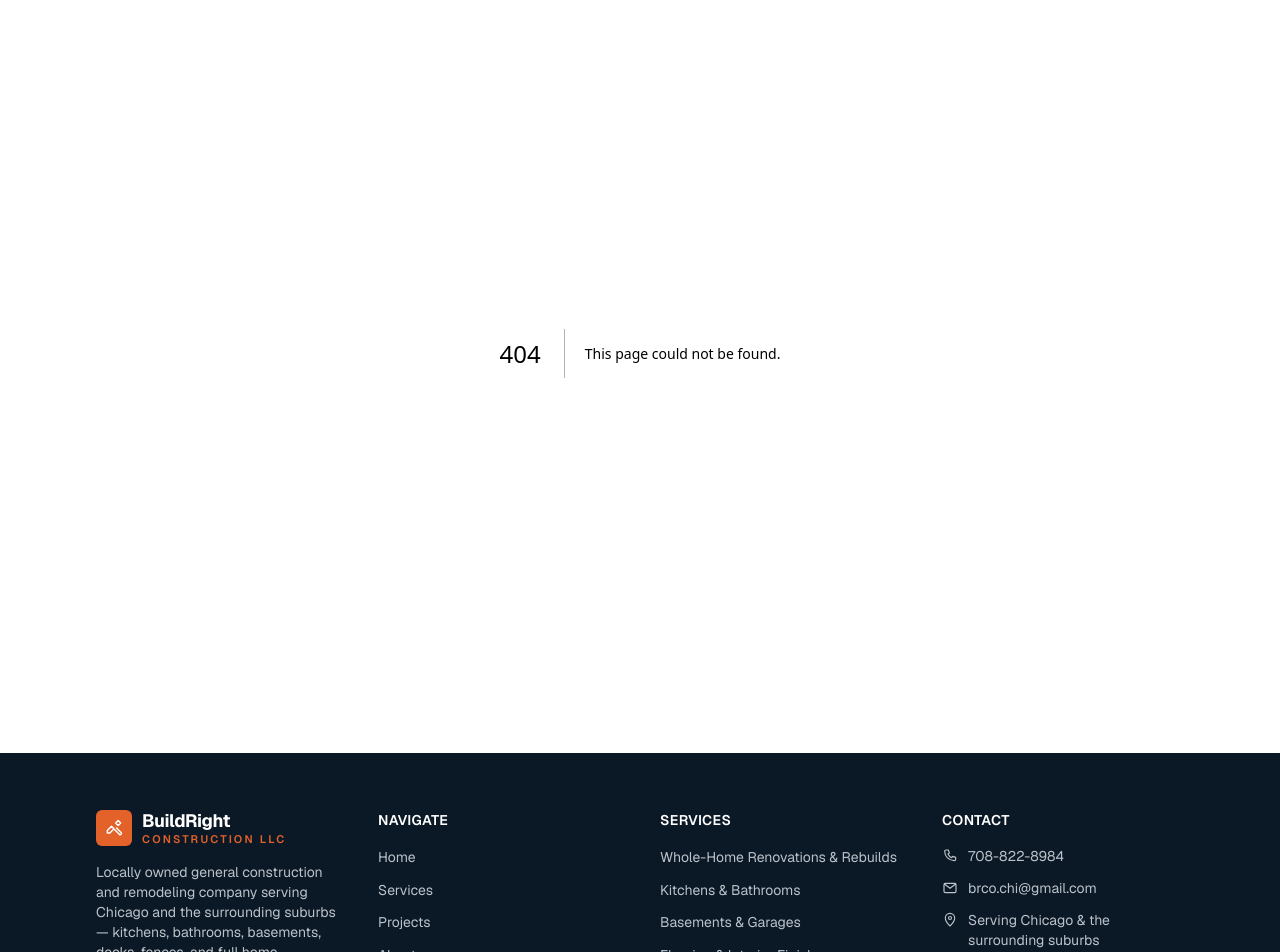
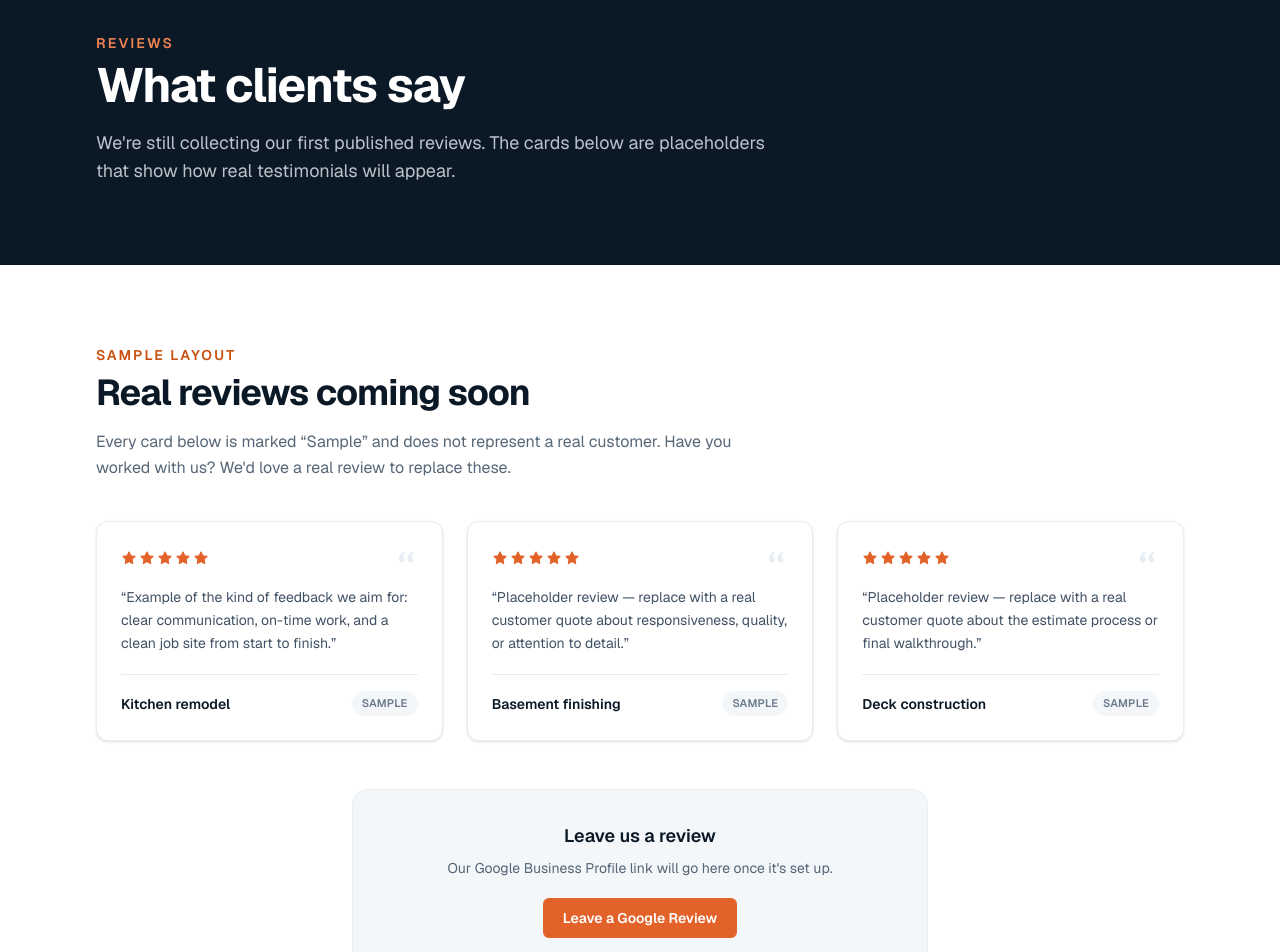
Before and after one commit to erikcorea/buildright, a Next.js app: page /reviews in a window 1280 px wide. Before the commit this address had no page. Shown: the part 120-1072 px from the top of the page. Built offline with nearby package versions, Linux system fonts and the light colour scheme.

Commit message:
Add Projects and Reviews pages with placeholder content

```diff
--- /dev/null
+++ b/src/app/projects/page.tsx
@@ -0,0 +1,50 @@
+import type { Metadata } from "next";
+import { Container } from "@/components/container";
+import { SectionHeading } from "@/components/section-heading";
+import { ProjectCard } from "@/components/project-card";
+import { CTASection } from "@/components/cta-section";
+import { sampleProjects } from "@/data/projects";
+
+export const metadata: Metadata = {
+  title: "Projects",
+  description:
+    "The types of remodeling and construction projects BuildRight Construction LLC takes on in Chicago and the surrounding suburbs.",
+};
+
+export default function ProjectsPage() {
+  return (
+    <>
+      <section className="bg-brand-950 py-20">
+        <Container>
+          <p className="text-sm font-semibold uppercase tracking-[0.15em] text-accent-400">
+            Projects
+          </p>
+          <h1 className="mt-2 max-w-2xl text-4xl font-bold tracking-tight text-white sm:text-5xl">
+            The kind of work we take on
+          </h1>
+          <p className="mt-5 max-w-2xl text-lg text-brand-100/80">
+            A real project gallery — with photos, locations, and timelines — is on the way. Until
+            then, here&apos;s the scope and typical duration for our most common projects.
+          </p>
+        </Container>
+      </section>
+
+      <section className="py-20">
+        <Container>
+          <SectionHeading
+            eyebrow="Sample project types"
+            title="What a project with BuildRight looks like"
+            description="Every card below is marked “Sample” — it describes a typical scope of work, not a specific past job. Ask us for references or in-progress photos any time."
+          />
+          <div className="mt-10 grid grid-cols-1 gap-6 sm:grid-cols-2 lg:grid-cols-3">
+            {sampleProjects.map((project) => (
+              <ProjectCard key={project.slug} project={project} />
+            ))}
+          </div>
+        </Container>
+      </section>
+
+      <CTASection />
+    </>
+  );
+}
--- /dev/null
+++ b/src/app/reviews/page.tsx
@@ -0,0 +1,63 @@
+import type { Metadata } from "next";
+import { Container } from "@/components/container";
+import { SectionHeading } from "@/components/section-heading";
+import { TestimonialCard } from "@/components/testimonial-card";
+import { CTASection } from "@/components/cta-section";
+import { sampleTestimonials } from "@/data/testimonials";
+import { business } from "@/data/business";
+
+export const metadata: Metadata = {
+  title: "Reviews",
+  description: `Customer feedback for ${business.name}, a Chicago general contractor and remodeling company.`,
+};
+
+export default function ReviewsPage() {
+  return (
+    <>
+      <section className="bg-brand-950 py-20">
+        <Container>
+          <p className="text-sm font-semibold uppercase tracking-[0.15em] text-accent-400">
+            Reviews
+          </p>
+          <h1 className="mt-2 max-w-2xl text-4xl font-bold tracking-tight text-white sm:text-5xl">
+            What clients say
+          </h1>
+          <p className="mt-5 max-w-2xl text-lg text-brand-100/80">
+            We&apos;re still collecting our first published reviews. The cards below are placeholders
+            that show how real testimonials will appear.
+          </p>
+        </Container>
+      </section>
+
+      <section className="py-20">
+        <Container>
+          <SectionHeading
+            eyebrow="Sample layout"
+            title="Real reviews coming soon"
+            description="Every card below is marked “Sample” and does not represent a real customer. Have you worked with us? We'd love a real review to replace these."
+          />
+          <div className="mt-10 grid grid-cols-1 gap-6 sm:grid-cols-3">
+            {sampleTestimonials.map((t) => (
+              <TestimonialCard key={t.id} testimonial={t} />
+            ))}
+          </div>
+
+          <div className="mx-auto mt-12 max-w-xl rounded-2xl border border-brand-100 bg-brand-50 p-8 text-center">
+            <h3 className="text-lg font-semibold text-brand-950">Leave us a review</h3>
+            <p className="mt-2 text-sm text-brand-900/70">
+              Our Google Business Profile link will go here once it&apos;s set up.
+            </p>
+            <a
+              href={business.googleReviewUrl}
+              className="mt-5 inline-flex items-center justify-center rounded-md bg-accent-500 px-5 py-2.5 text-sm font-semibold text-white hover:bg-accent-600"
+            >
+              Leave a Google Review
+            </a>
+          </div>
+        </Container>
+      </section>
+
+      <CTASection />
+    </>
+  );
+}
```
